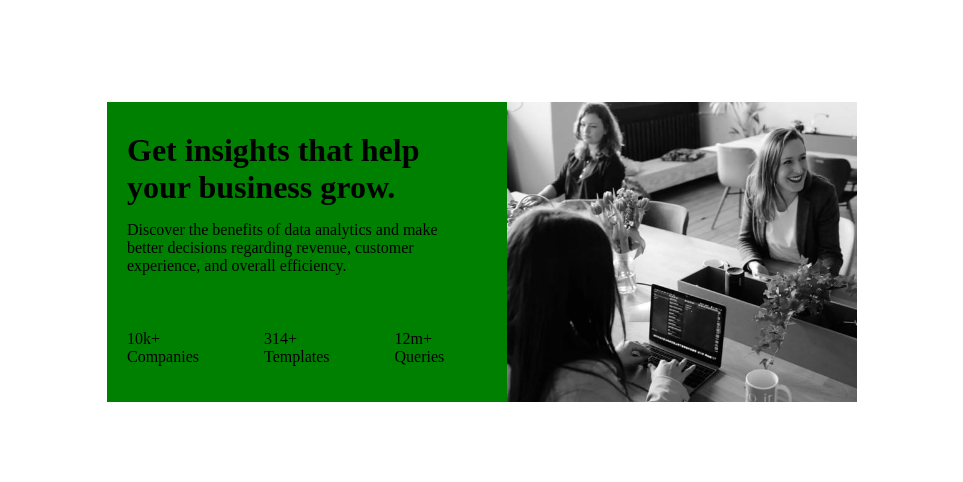
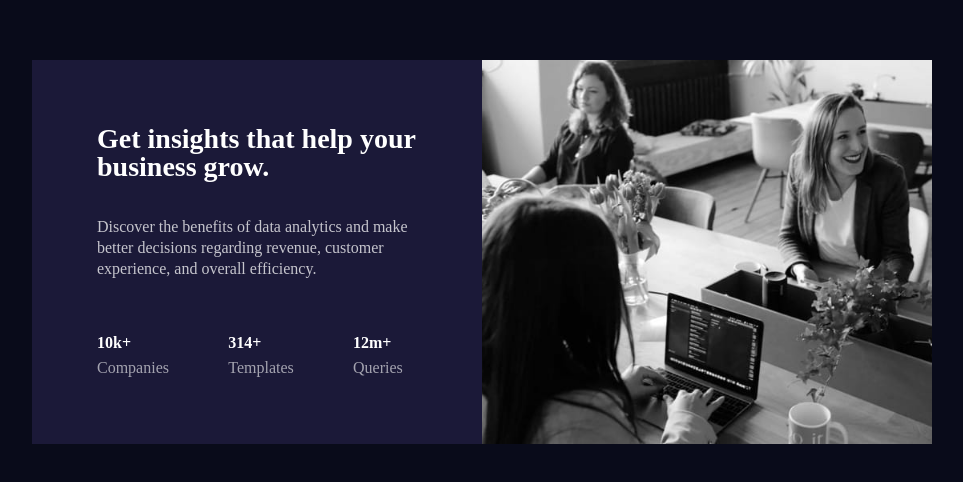
Before and after one commit to StefanEnyedi/stats-preview-card-component, a plain HTML site: page index.html in a window 1280 px wide. Shown: the part 148-630 px from the top of the page, without its empty margins (158-1121 px from the left). Drawn offline with Linux system fonts and the light colour scheme.

Commit message:
feat: improve user experience in Mobile Design

```diff
--- a/index.html
+++ b/index.html
@@ -10,13 +10,11 @@
 </head>
 <body>
     <div class="container">
-        <div class="images">
+        <div class="image">
                 <img
-                  class="card-img"
                   src="./images/image-header-mobile.jpg"
-                  alt="card image"
+                  alt="card image" width="500" height="400"
                 />
-
         </div>
         <div class="sectionContent">
             <div class="mainText">
--- a/style.css
+++ b/style.css
@@ -8,77 +8,102 @@ body{
     height: 100vh;
     justify-content: center;
     align-items: center;
+    background-color: hsl(233, 47%, 7%);
+    }
+p{
+    color: hsla(0, 0%, 100%, 0.75);
+    }
+img{
+    display: block;
+    max-width: 100%;
+    height: 100%;
+    object-fit: cover;
     }
 .container{
     display: flex;
     flex-direction: column;
-    width: 100vw;
-    padding: 1rem;
-
+    justify-content: center;
+    align-items: center;
+    padding: 5%;
+    width: 300px;
     }
 .sectionContent{
-    background-color: green;
+    background-color: hsl(244, 38%, 16%);
     display: flex;
     flex-direction: column;
     text-align: center;
-    padding: 5px;
+    width: 100%;
+    padding: 10%;
     }
 .mainText{
     display: flex;
     flex-direction: column;
-    /* margin-bottom: 20px; */
     }
 .mainText h1{
-    margin-top: 15px;
-    margin-bottom: 15px;
+    color: white;
+    font-size: 28px;
     }
-p{
-    margin-bottom: 20px;
+.mainText p{
+    padding-top: 18px;
+    }
+.secondaryText {
+    padding-top: 30px;
     }
 .secondaryText span{
-    margin-bottom: 30px;
+    color: white;
     }
-img{
+.text-1, .text-2{
+    padding-bottom: 20px;
+    }
+
+@media screen and (min-width: 700px){
+p{
+    line-height: 1.3;
+    }
+.image img{
+    width: 450px;
+    height: 100%;
     display: block;
-    width: 100%;
     object-fit: cover;
    }
-@media screen and (min-width: 787px){
+.mainText h1{
+    padding-bottom: 18px;
+    }
 .sectionContent{
-    max-width: 400px;
-    height: 300px;
+    justify-content: center;
     text-align: left;
-    padding: 30px 30px 30px 20px;
-
+    width: 450px;
+    padding: 65px;
    }
    .mainText h1{
-    margin: 0;
-    margin-bottom: 15px;
-   }
-   img{
-    width: 350px;
-    height: 300px;
+    line-height: 1;
+    color: white;
    }
 .container{
-    display: flex;
     justify-content: center;
     align-items: center;
     flex-direction: row-reverse;
-
+    width: 100%;
+    align-items: stretch;
+    }
+.secondaryText{
+    justify-content: space-between;
+    padding-top: 50px;
+    display: flex;
+    }
+.text-3{
+    flex-basis: 20%;
+    }
+.secondaryText span{
+    line-height: 1.8;
+    color: hsl(0, 0%, 100%);
+    font-weight: 700;
     }
 .secondaryText p{
-    margin-bottom: 0;
+    color: hsla(0, 0%, 100%, 0.6);
     }
-  .secondaryText{
-    display: flex;
-    flex-direction: row;
-  }
-  .text-2   {
-    margin-left: 65px;
-    margin-right: 65px;
-  }
-   .mainText p{
-    margin-bottom: 55px;
+.text-1, .text-2 {
+    padding: 0;
     }
 
 }
```
Lines whose indentation alone changed are shown as unchanged.
